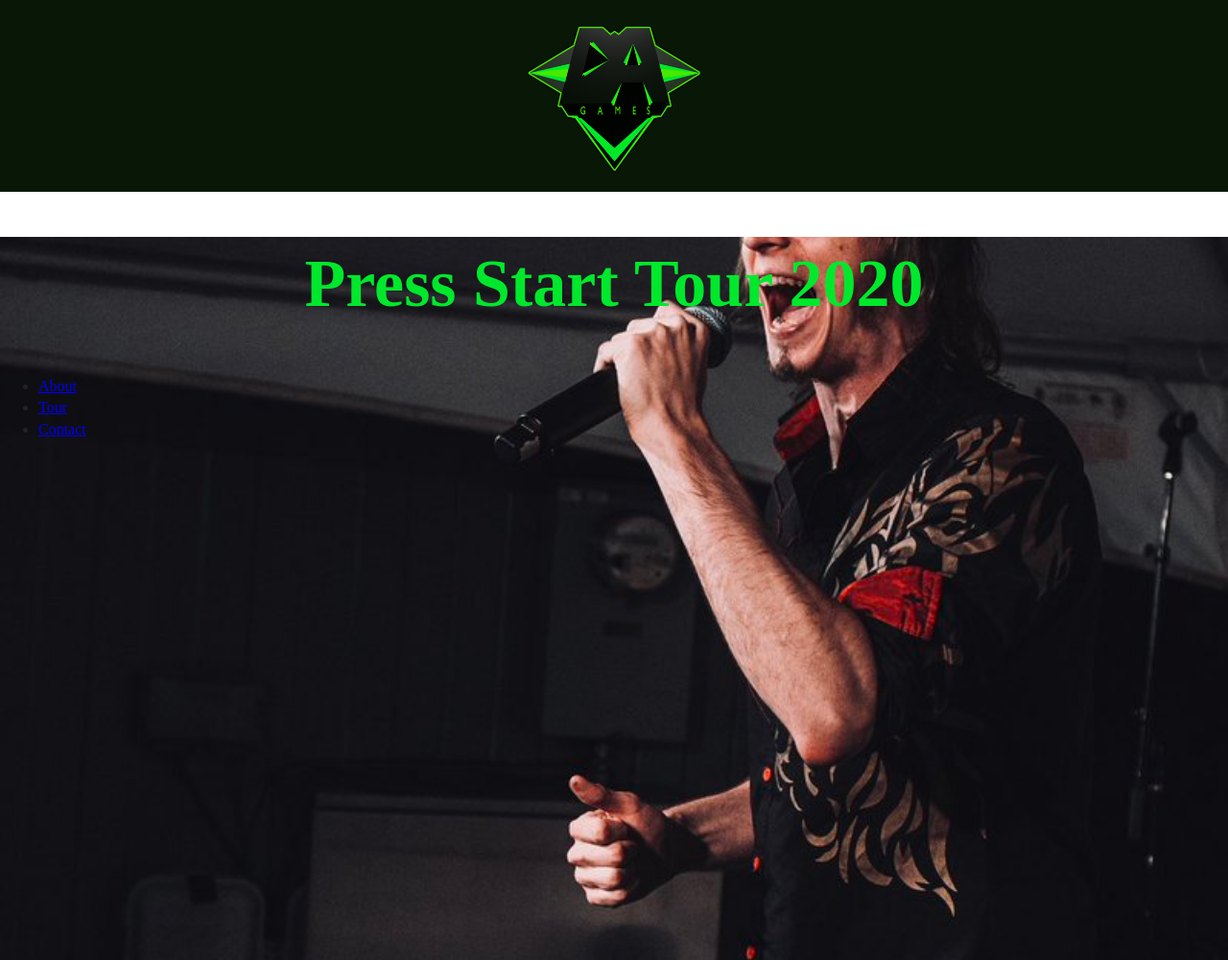
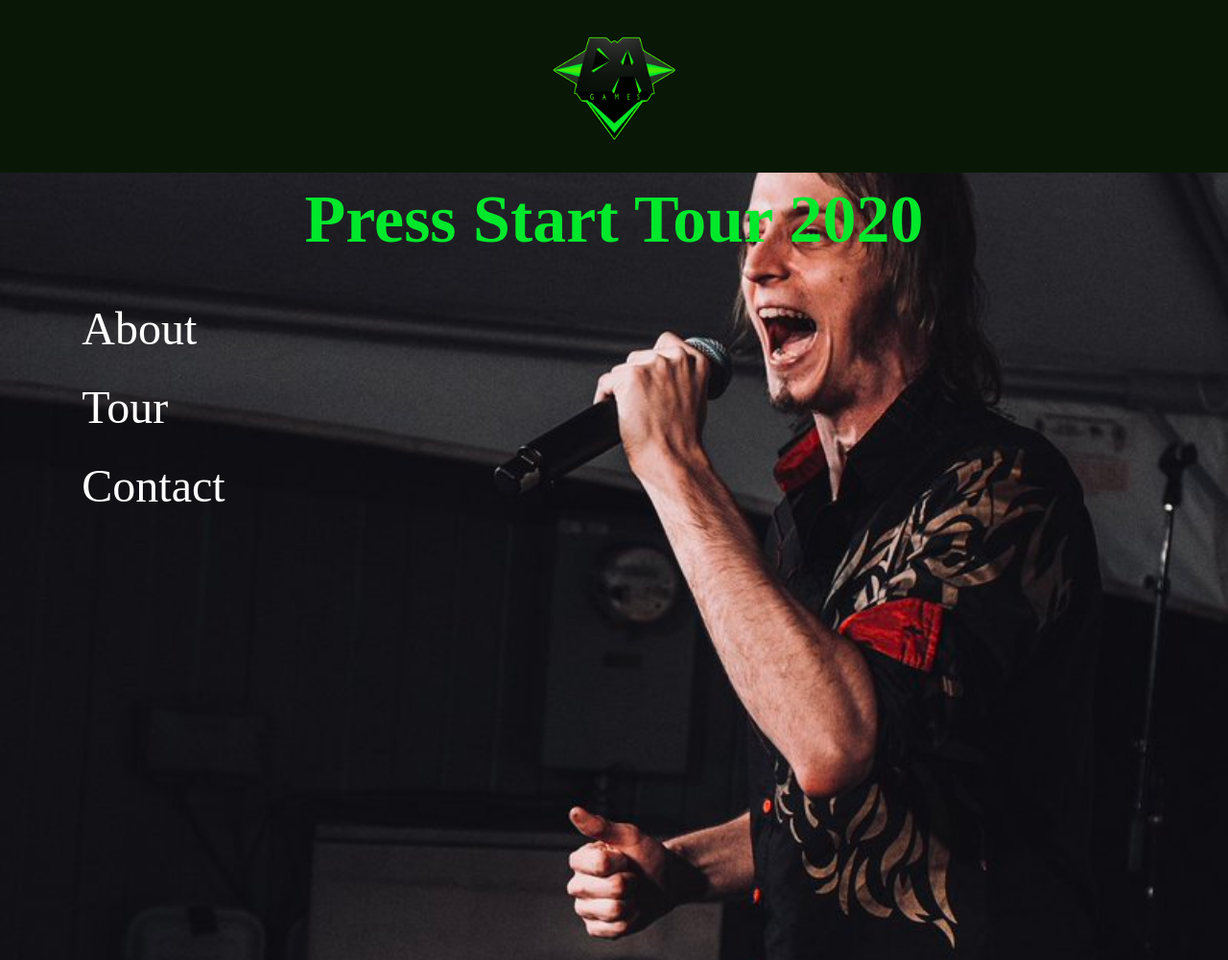
Before and after one commit to EQuigley-ycp/equigley_music, a plain HTML site: page index.html in a window 1280 px wide. Shown: the top 1001 px of the page at 96% size. Drawn offline with Linux system fonts and the light colour scheme; files whose address does not match are found by name.

Commit message:
TIM EDITS/HTML and CSS
What I did:
- Added contact, tour, and about page templates
- Styled the main navigation on homepage (See CSS comments in main.css)

What you need to do next:
- Delete the main.css file that isn't in the css folder.
- Adding in your Google Font
- Adding content to other pages.

```diff
--- a/css/main.css
+++ b/css/main.css
@@ -87,13 +87,15 @@ textarea {
    Author's custom styles
    ========================================================================== */
 
+/* Added overflow-x: hidden to turn of horizontal scrolling */
 body{
   background-color: #ffffff;
+  overflow-x: hidden;
 }
 
 header{
   width: 100vw;
-  height: 200px;
+  height: 180px;
   background-color: #091806;
   display: flex;
   justify-content: center;
@@ -102,26 +104,54 @@ header{
 }
 
 header img{
-  width: 14%;
+  width: 10%;
   height: auto;
   margin: 10px;
 }
 
+/* Added width: 100vw to make sure the background image is as wide as the browser window */
 .main-content-home{
   background-image: url('../img/EBTfhqWWkAE6FQJ.jpg');
   background-size: cover;
   background-position: center;
   background-repeat: no-repeat;
-  height: 900px;
+  height: 1100px;
   margin: 0px;
+  width: 100vw;
 }
 
+/* added margin: 0px to make sure there was no space around the h1 */
 .main-content-home h1{
   color: #00E82C;
   display: flex;
   justify-content: center;
   align-items: center;
   font-size: 70px;
+  margin: 0px;
+}
+
+/* added in navigation styles to get the nav positioned and the links to line up */
+nav{
+  display: flex;
+  justify-content: center;
+  align-items: center;
+  flex-direction: column;
+  position: relative;
+  right: 500px;
+}
+
+nav ul{
+  list-style-type: none;
+}
+
+nav ul li{
+  margin: 15px;
+}
+
+nav ul li a{
+  color: #ffffff;
+  text-decoration: none;
+  font-size: 48px;
 }
 
 footer{
--- a/index.html
+++ b/index.html
@@ -21,7 +21,7 @@
   </header>
   <section class="main-content-home">
     <h1>Press Start Tour 2020</h1>
-    <nav class="main-nav">
+    <nav>
       <ul>
         <li><a href="/About.html">About</a></li>
         <li><a href="/Tour.html">Tour</a></li>
```
Also changed, not shown: about.html (added, +40 -0 lines), contact.html (added, +40 -0 lines), tour.html (added, +40 -0 lines).
